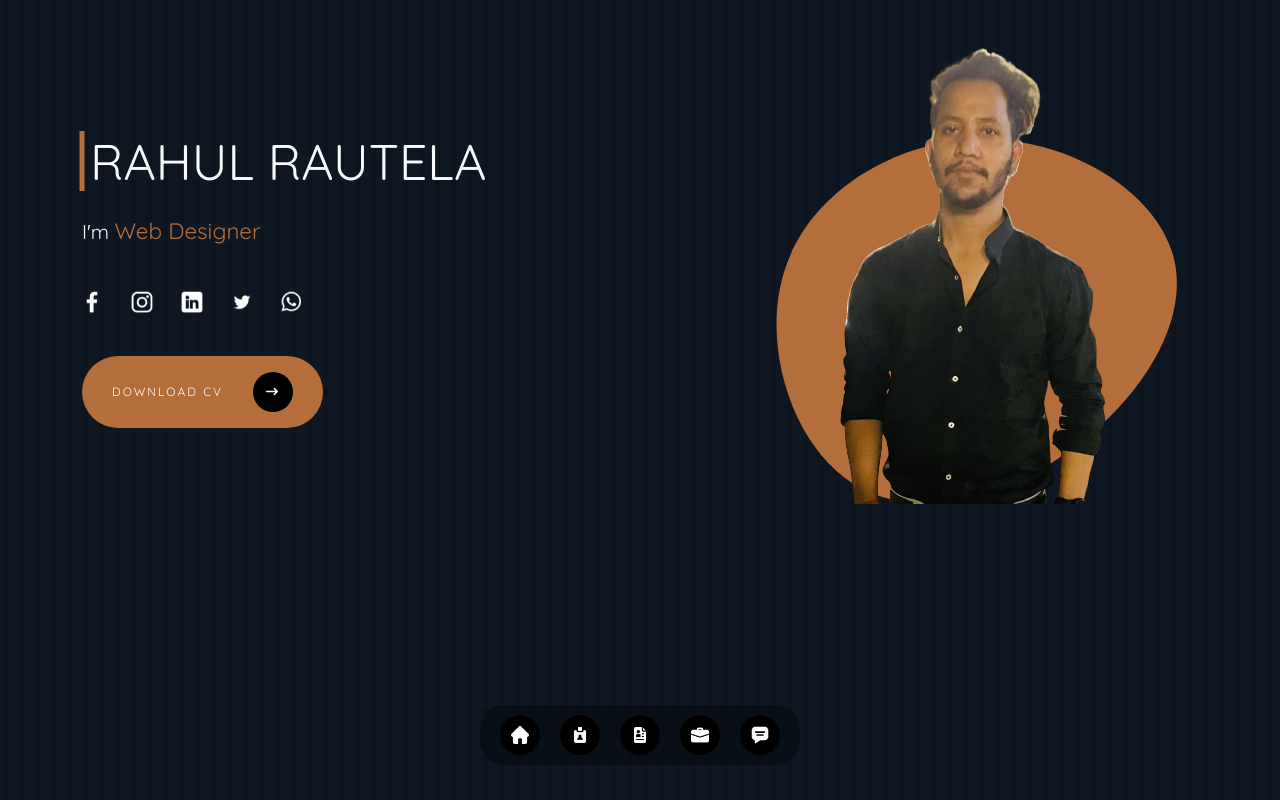
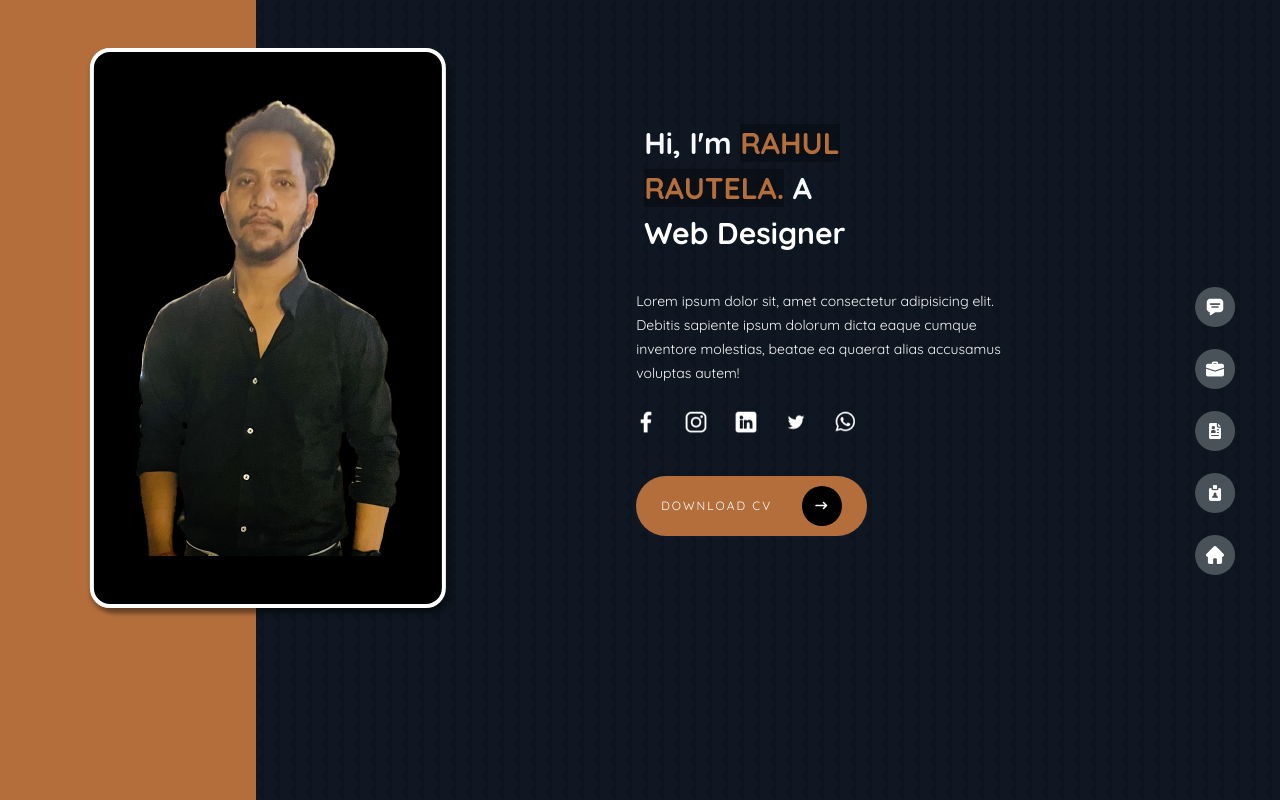
Before and after one commit to rahul995871/portfolio, a React (Vite) app: page / in a window 1280 px wide. Shown: the top 800 px of the page. Built offline with nearby package versions, Linux system fonts and the light colour scheme.

Commit message:
ssdsddfsff

```diff
--- a/src/components/Home.css
+++ b/src/components/Home.css
@@ -34,6 +34,11 @@ body{
     background-color: var(--primary-color);
     top: 50%;
     transform: translate(-50%,-50%);
+
+}
+.main-title{
+  font-size: 30px;
+  font-weight: 700;
 
 }
 .prim-color{
@@ -75,12 +80,24 @@ body{
     /* background-color: var(--secondary-color)!important; */
     height: 100vh;
 }
+.home-bg::before{
+  content: "";
+  position: absolute;
+  height: 100%;
+  width: 20%;
+  background-color: var(--primary-color);
+
+  top: 0;
+  left: 0;
+  /* border-top-right-radius: 25px;
+  border-bottom-right-radius: 25px; */
+}
 .title{
     font-size: 50px;
 
 }
 .home-blob::before{
-    content: "";
+    /* content: "";
     position: absolute;
     display: block;
     width: 100%;
@@ -89,7 +106,22 @@ body{
 
     background-position: bottom;
     background-repeat: no-repeat;
+    background-size: cover; */
+
+    content: "";
+    position: absolute;
+    display: block;
+    width: 90%;
+    height: 100%;
+    background-color: black;
+    background-repeat: no-repeat;
     background-size: cover;
+    border-radius: 20px;
+    box-shadow: 0 4px 4px rgba(0,0,0,.25), 6px 6px 4px rgba(0,0,0,.25);
+    border: 4px solid white;
+    top: 50%;
+    left: 50%;
+    transform: translate(-50%,-50%);
 }
 .social-icon{
     display: flex;
@@ -136,7 +168,7 @@ body{
 .c-btn a{
     background: var(--primary-color);
     color: white!important;
-    padding: 16px 30px;
+    padding: 10px 25px;
     display: inline-flex;
     align-items: center;
     gap: 30px;
@@ -145,7 +177,12 @@ body{
     letter-spacing: 2px;
     font-size: 12px;
     cursor: pointer;
+    box-shadow: 0 2px 5px 0 rgba(50,50,105,.15), 0 1px 1px 0 rgba(0,0,0,.05);
 
+}
+.text-dec{
+  /* backdrop-filter: blur(25px); */
+    background: rgba(0, 0, 0, 0.3);
 }
 
 .c-btn .icon{
@@ -168,18 +205,24 @@ body{
     display: flex;
     gap: 20px;
     position: fixed;
-    left: 50%;
-    bottom: 0.3em;
-    transform: translate(-50%, -50%);
+    right: -90px;
+    top: 50%;
+    width: 310px;
+
+    /* transform: translate(-50%, -50%);
     backdrop-filter: blur(25px);
-    background: rgba(0, 0, 0, 0.3);
-    border-radius: 1.5rem;
+    background: rgba(0, 0, 0, 0.3); */
+    /* border-radius: 1.5rem; */
     padding: 10px 20px;
     z-index: 11;
+    /* height: 40px;
+    width: auto; */
+    padding: 11px;
+    transform: rotate(-90deg);
 
 }
 .c-navbar div{
-background-color: black;
+background-color: #495259;
 border-radius: 50%;
 transition: 0.3s;
 
@@ -190,9 +233,10 @@ transition: 0.3s;
 
 }
 .c-navbar div img{
-    height: 40px;
-    width: 40px;
-    padding: 11px;
+  height: 40px;
+  width: 40px;
+  padding: 11px;
+  transform: rotate(90deg);
 }
 /* ------------------navbar-end---------------- */
 
--- a/src/components/Home.jsx
+++ b/src/components/Home.jsx
@@ -231,11 +231,11 @@ function AsNavFor() {
 function Home() {
   return (
     <>
-      <div className="section m-0 p-0 home-bg ">
+      {/* <div className="section m-0 p-0 home-bg ">
         <div className="container">
           <div className="row align-items-center justify-content-center">
             <div className="col-md-7 py-5 ">
-              {/* <p className='prim-color fs-4 mb-2'>Hello, I'm</p> */}
+
               <p className="text-light title s-border position-relative px-2">
                 RAHUL RAUTELA
               </p>
@@ -243,9 +243,9 @@ function Home() {
 
               <TypeAnimation
                 sequence={[
-                  // Same substring at the start will only be typed out once, initially
+
                   "Web Designer",
-                  2000, // wait 1s before replacing "Mice" with "Hamsters"
+
                   "Web Developer",
                   1900,
                 ]}
@@ -309,6 +309,124 @@ function Home() {
               />
             </div>
           </div>
+        </div>
+        <div className="c-navbar">
+          <BrowserRouter>
+            <HashLink to="/#">
+              <div>
+                <img src={require("../images/home.png")} />
+              </div>{" "}
+            </HashLink>
+            <HashLink to="/#about">
+              <div>
+                <img src={require("../images/about.png")} />
+              </div>
+            </HashLink>
+            <HashLink to="/#qualification">
+              <div>
+                <img src={require("../images/resume.png")} />
+              </div>
+            </HashLink>
+
+            <HashLink to="/#portfolio">
+              <div>
+                <img src={require("../images/port.png")} />
+              </div>
+            </HashLink>
+            <HashLink to="/#skills">
+              <div>
+                <img src={require("../images/contact.png")} />
+              </div>
+            </HashLink>
+          </BrowserRouter>
+        </div>
+      </div> */}
+
+<div className="section m-0 pt-0 pt-md-5  home-bg ">
+        <div className="container">
+         <div className="row">
+          <div className="col-md-10">
+          <div className="row align-items-center justify-content-between">
+
+
+          <div
+            className="col-md-5 py-5  order-1 order-md-0	  home-blob position-relative text-center"
+            data-aos="zoom-in"
+            data-aos-delay="50"
+            data-aos-duration="1200"
+          >
+            <img
+              className="position-relative px-3 py-1 my-auto"
+              src={require("../images/me3.png")}
+            />
+          </div>
+
+          <div className="col-md-5 py-5  ">
+            {/* <p className='prim-color fs-4 mb-2'>Hello, I'm</p> */}
+            <p className="text-light main-title  position-relative px-2">
+              Hi, I'm <span className="prim-color text-dec">RAHUL<br></br>RAUTELA.</span> A <br></br>
+              <TypeAnimation
+              sequence={[
+                // Same substring at the start will only be typed out once, initially
+                "Web Designer",
+                2000, // wait 1s before replacing "Mice" with "Hamsters"
+                "Web Developer",
+                1900,
+              ]}
+              wrapper="p"
+              speed={50}
+              style={{
+                fontSize: "30px",
+                display: "inline-block",
+                color: "white",
+              }}
+              repeat={Infinity}
+            />
+            </p>
+            <span className="text-light fs-7 position-relative">Lorem ipsum dolor sit, amet consectetur adipisicing elit. Debitis sapiente ipsum dolorum dicta eaque cumque inventore molestias, beatae ea quaerat alias accusamus voluptas autem! </span>
+
+
+
+            <div className="social-icon mt-4">
+              <div className="social-icon-child animate__pulse animate__animated animate__infinite">
+                <div className="social-icon-img">
+                  <img src={require("../images/fb.png")} />
+                </div>
+              </div>
+              <div className="social-icon-child animate__pulse animate__animated animate__infinite">
+                <div className="social-icon-img">
+                  <img src={require("../images/instagram.png")} />
+                </div>
+              </div>
+              <div className="social-icon-child animate__pulse animate__animated animate__infinite">
+                <div className="social-icon-img">
+                  <img src={require("../images/linkedin.png")} />
+                </div>
+              </div>
+              <div className="social-icon-child animate__pulse animate__animated animate__infinite">
+                <div className="social-icon-img">
+                  <img src={require("../images/twitter.png")} />
+                </div>
+              </div>
+              <div className="social-icon-child animate__pulse animate__animated animate__infinite">
+                <div className="social-icon-img">
+                  <img src={require("../images/whatsapp.png")} />
+                </div>
+              </div>
+            </div>
+
+            <div className="c-btn mt-5 position-relative">
+              <a>
+                <span>Download CV</span>{" "}
+                <div className="icon">
+                  <i className="fa-solid fa-arrow-right-long"></i>
+                </div>{" "}
+              </a>
+            </div>
+          </div>
+        </div>
+          </div>
+         </div>
         </div>
         <div className="c-navbar">
           <BrowserRouter>
```
